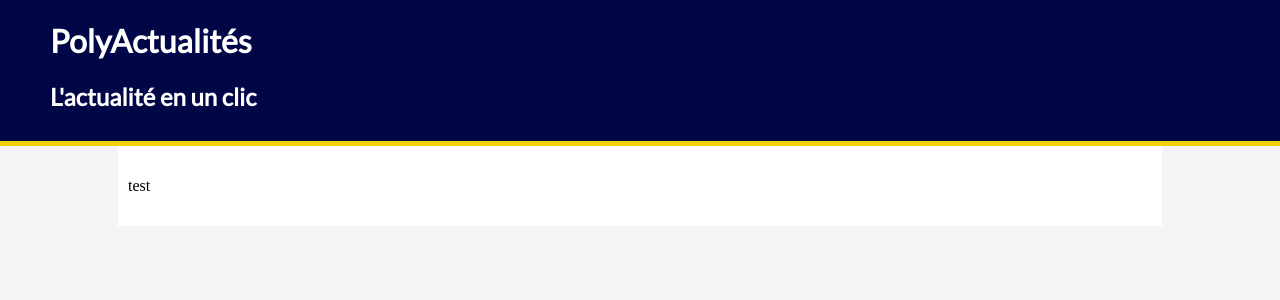
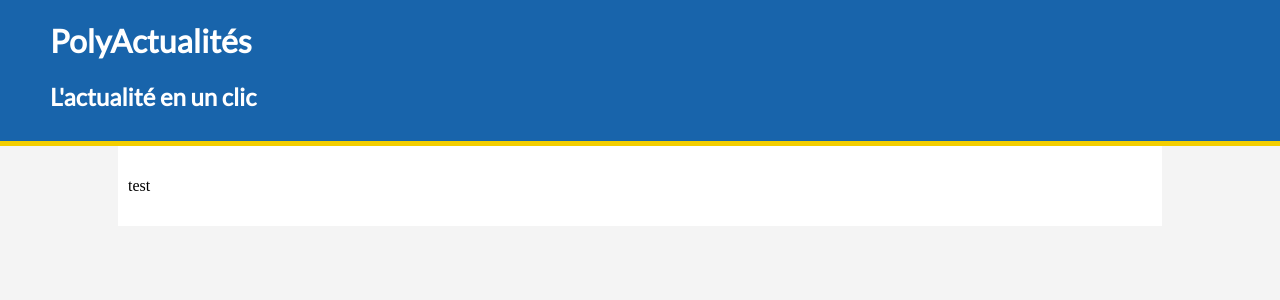
Before and after one commit to CeansBzh/projet-wve, a PHP site: page / in a window 1280 px wide; the page is wider, and only the part inside the window is pictured. Shown: the top 300 px of that part. Run offline with PHP 8.4, Linux system fonts and the light colour scheme.

Commit message:
Changement nuance de bleu header

```diff
--- a/style.css
+++ b/style.css
@@ -8,7 +8,7 @@ body {
 
 header {
   font-family: 'Lato', sans-serif;
-  background-color:  #010646;
+  background-color:  #1864AB;
   position: relative;
   color: #fff;
   width: 100%;
```
